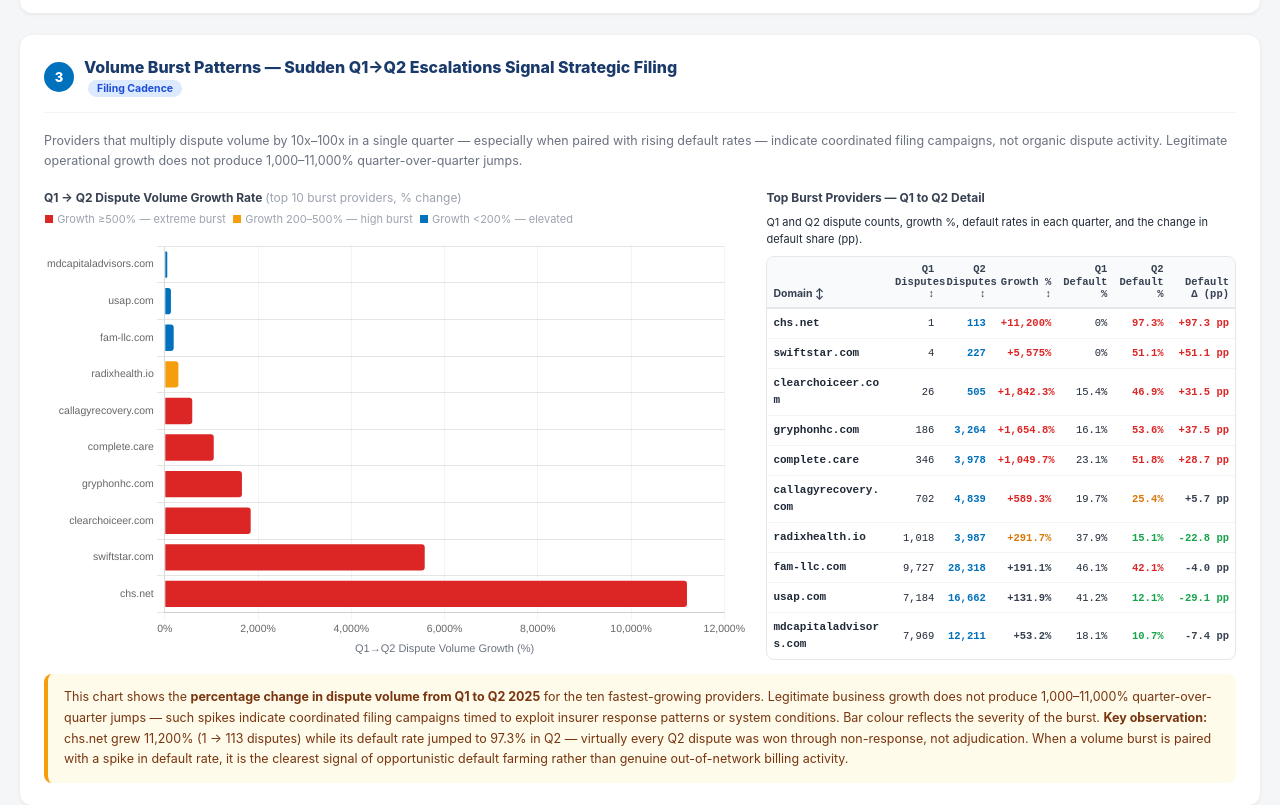
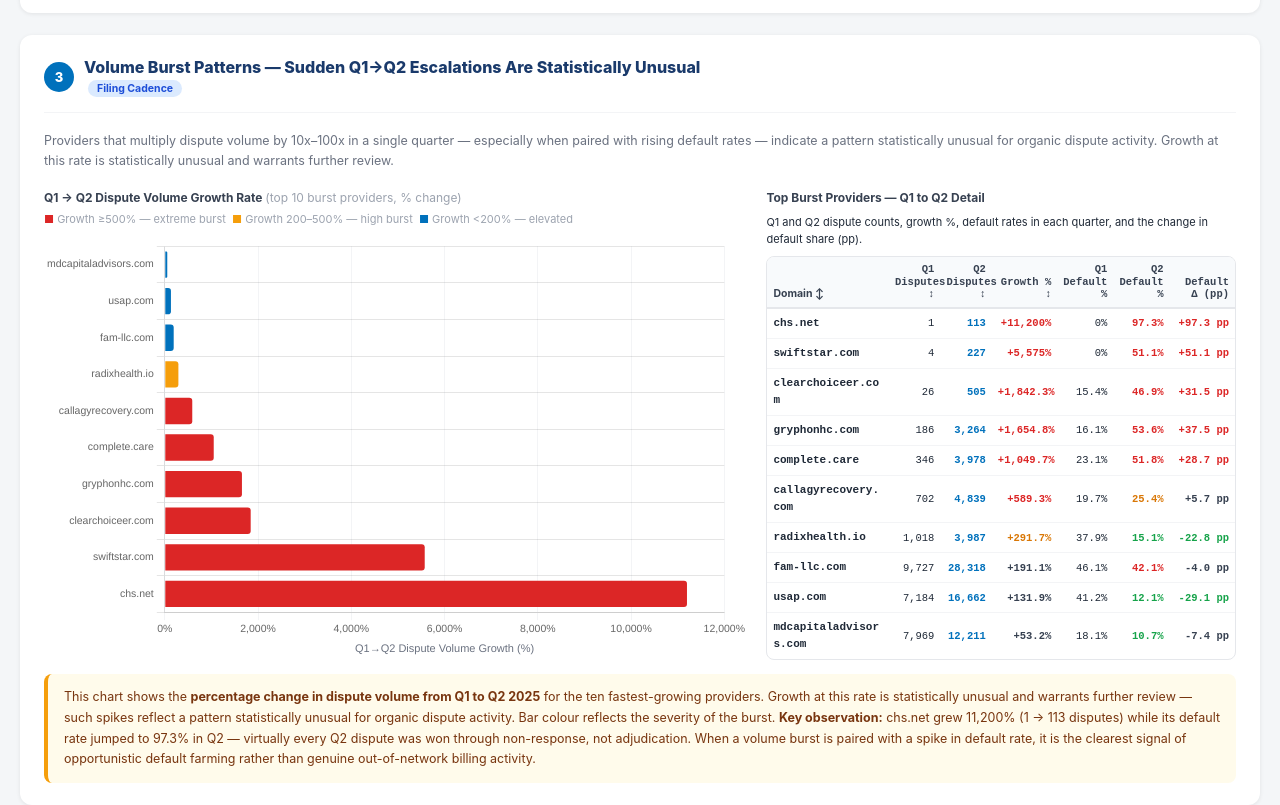
Before and after one commit to gnyani-reli/IDRE-dashboard, a plain HTML site: page analysis_outputs/CMS_IDRE_Req7_Volume_Dashboard_v3.html in a window 1280 px wide. Shown: the part 1760-2565 px from the top of the page. Drawn offline with nearby package versions, Linux system fonts and the light colour scheme.

Commit message:
Neutralize narrative copy in Req2/Req7 standalone dashboards
Replace coordinated-filing and growth framing with statistically-unusual
language; corporate-level coordination → administrative concentration.
Chart titles and numeric observations unchanged.

Made-with: Cursor

```diff
--- a/analysis_outputs/CMS_IDRE_Req7_Volume_Dashboard_v3.html
+++ b/analysis_outputs/CMS_IDRE_Req7_Volume_Dashboard_v3.html
@@ -199,11 +199,11 @@ table.t tr:hover td{background:#fafafa}
     <div class="section-label-row">
       <div class="section-num">3</div>
       <div>
-        <h2>Volume Burst Patterns — Sudden Q1→Q2 Escalations Signal Strategic Filing</h2>
+        <h2>Volume Burst Patterns — Sudden Q1→Q2 Escalations Are Statistically Unusual</h2>
         <span class="step-tag">Filing Cadence</span>
       </div>
     </div>
-    <p class="desc">Providers that multiply dispute volume by 10x–100x in a single quarter — especially when paired with rising default rates — indicate coordinated filing campaigns, not organic dispute activity. Legitimate operational growth does not produce 1,000–11,000% quarter-over-quarter jumps.</p>
+    <p class="desc">Providers that multiply dispute volume by 10x–100x in a single quarter — especially when paired with rising default rates — indicate a pattern statistically unusual for organic dispute activity. Growth at this rate is statistically unusual and warrants further review.</p>
 
     <div class="three-col three-col--stretch">
       <div class="chart-box">
@@ -235,7 +235,7 @@ table.t tr:hover td{background:#fafafa}
       </div>
     </div>
     <div class="insight warn" style="margin-top:14px">
-      This chart shows the <strong>percentage change in dispute volume from Q1 to Q2 2025</strong> for the ten fastest-growing providers. Legitimate business growth does not produce 1,000–11,000% quarter-over-quarter jumps — such spikes indicate coordinated filing campaigns timed to exploit insurer response patterns or system conditions. Bar colour reflects the severity of the burst. <strong>Key observation:</strong> chs.net grew 11,200% (1 → 113 disputes) while its default rate jumped to 97.3% in Q2 — virtually every Q2 dispute was won through non-response, not adjudication. When a volume burst is paired with a spike in default rate, it is the clearest signal of opportunistic default farming rather than genuine out-of-network billing activity.
+      This chart shows the <strong>percentage change in dispute volume from Q1 to Q2 2025</strong> for the ten fastest-growing providers. Growth at this rate is statistically unusual and warrants further review — such spikes reflect a pattern statistically unusual for organic dispute activity. Bar colour reflects the severity of the burst. <strong>Key observation:</strong> chs.net grew 11,200% (1 → 113 disputes) while its default rate jumped to 97.3% in Q2 — virtually every Q2 dispute was won through non-response, not adjudication. When a volume burst is paired with a spike in default rate, it is the clearest signal of opportunistic default farming rather than genuine out-of-network billing activity.
     </div>
   </div>
 
```
Also changed, not shown: analysis_outputs/CMS_IDRE_Req2_Routing_Dashboard_v6.html (+1 -1 lines).
